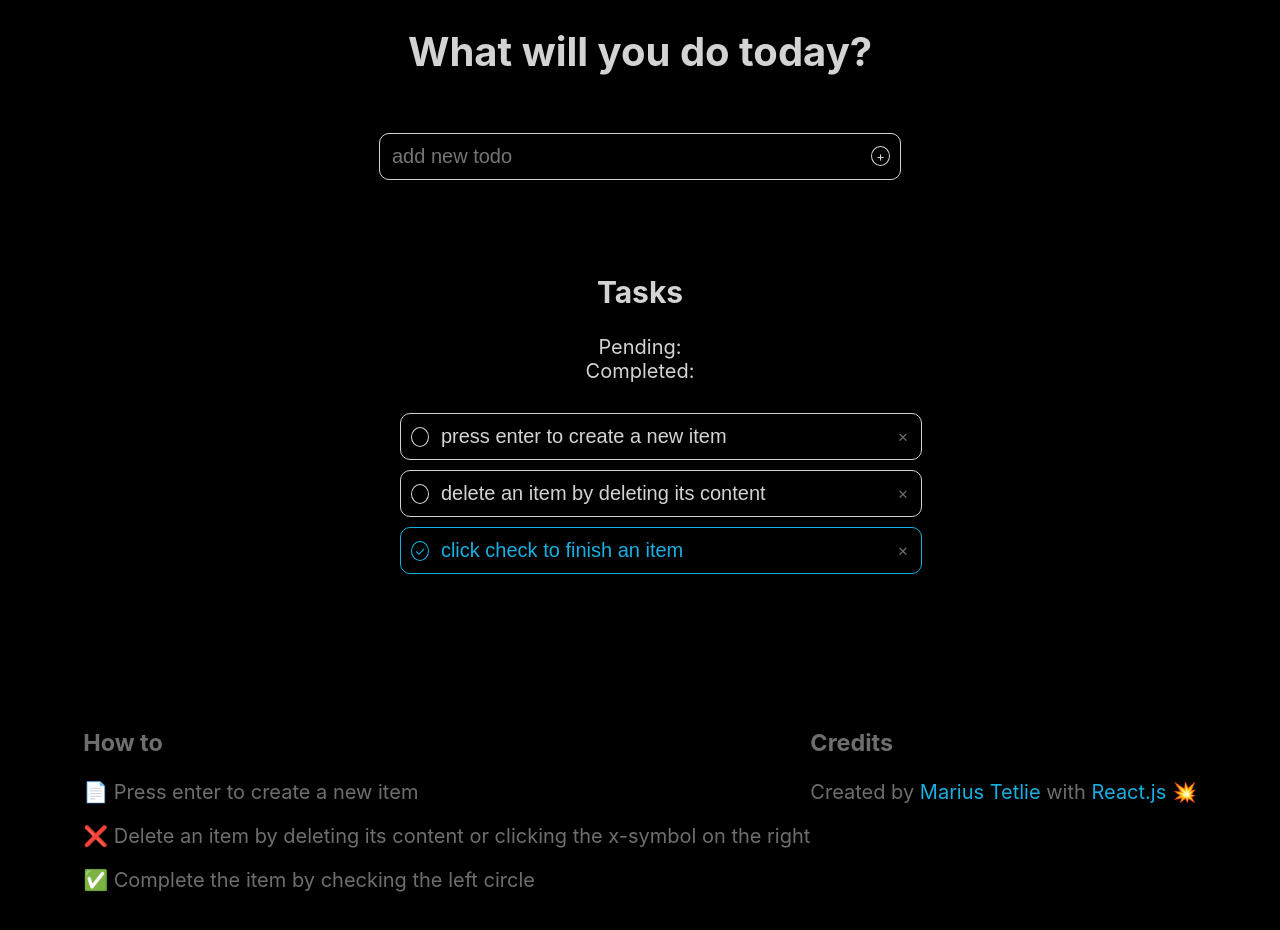
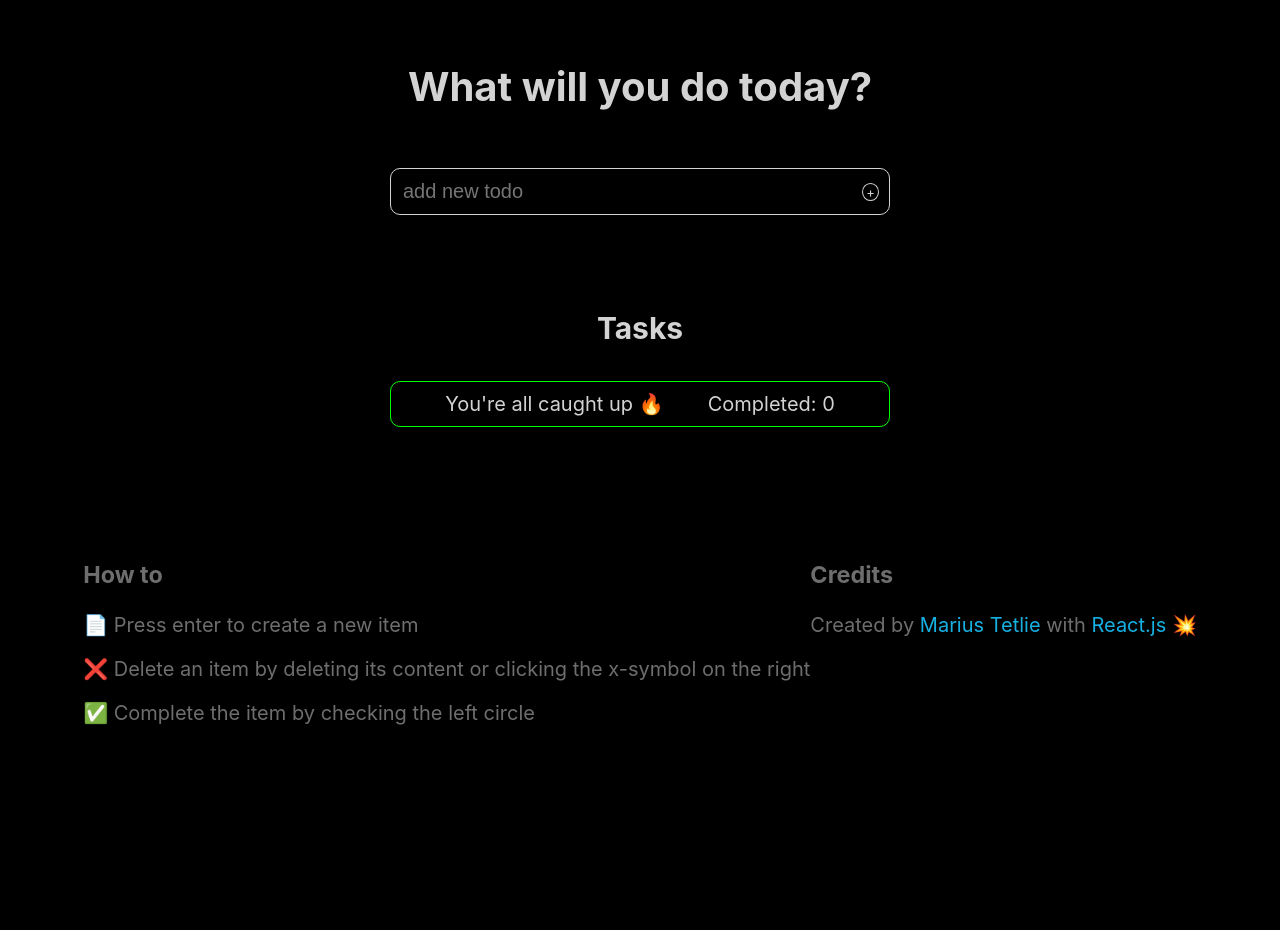
Before and after one commit to tetlie/to-do-app, a React (Create React App) app: page / in a window 1280 px wide. After the commit the page ends 800 px from the top, so only its background shows below. Built offline with nearby package versions, Linux system fonts and the light colour scheme.

Commit message:
added status-section

```diff
--- a/src/App.css
+++ b/src/App.css
@@ -20,7 +20,7 @@ body {
   justify-content: center;
 }
 
-.todo-list {
+.todo-section {
   display: flex;
   flex-direction: column;
   align-items: center;
--- a/src/App.js
+++ b/src/App.js
@@ -9,19 +9,8 @@ import Footer from './components/Footer/Footer'
 
 function App() {
   const [todos, setTodos] = useState([
-    {
-      content: 'press enter to create a new item',
-      isCompleted: false,
-    },
-    {
-      content: 'delete an item by deleting its content',
-      isCompleted: false,
-    },
-    {
-      content: 'click check to finish an item',
-      isCompleted: true,
-    }
-  ]);
+    ]);
+
 
   return (
     <div className="App">
@@ -32,15 +21,15 @@ function App() {
               todos={todos}
               setTodos={setTodos}
           />
-        <form className="todo-list">
+        <form className="todo-section">
           <h2>Tasks</h2>
           <TaskStatus todos={todos}/>
-          <ul>
+          <div className="todo-list">
             <ToDoItem
               todos={todos}
               setTodos={setTodos}
             />
-          </ul>
+          </div>
         </form>
       </div>
       <Footer />
--- a/src/components/Footer/Footer.css
+++ b/src/components/Footer/Footer.css
@@ -1,6 +1,6 @@
 .Footer {
     display: flex;
-    flex-direction: row;
+    flex-wrap: wrap;
     align-items: flex-start;
     justify-content: space-evenly;
     color: rgb(110, 110, 110);
--- a/src/components/TaskStatus/TaskStatus.css
+++ b/src/components/TaskStatus/TaskStatus.css
@@ -1,7 +1,16 @@
 .TaskStatus {
         display: flex;
-        flex-direction: column;
+        flex-wrap: wrap;
         align-items: center;
-        justify-content: center;
-        text-align: center;
+        justify-content: space-evenly;
+        margin: 1rem;
+        padding: 0.5em;
+        border: 1px solid rgb(226, 73, 55);
+        border-radius: 0.5em;
+        width: 100%;
+        max-width: 500px;
 }
+
+.taskStatusCompleted {
+        border: 1px solid lime;
+}
--- a/src/components/TaskStatus/TaskStatus.js
+++ b/src/components/TaskStatus/TaskStatus.js
@@ -3,19 +3,15 @@ import './TaskStatus.css'
 
 const TaskStatus = (props) => {
 
-    const pending = () => props.todos.filter(el => {
-            let completed = el.isCompleted;
-            return completed.lenght;
-    })
+    const pending = props.todos.filter(todo => todo.isCompleted === !true)
+    const completed = props.todos.filter(todo => todo.isCompleted === true)
 
-
-    const completed = () => props.todos.length
-
+    const allCompleted = pending.length === 0;
 
     return (
-            <div className="TaskStatus">
-                <div>Pending: { pending }</div>
-                <div>Completed: { completed }</div>
+            <div className={`TaskStatus ${(allCompleted) && 'taskStatusCompleted'}`}>
+                <div>{(allCompleted) ?  `You're all caught up 🔥` : `Pending: ${pending.length}`}</div>
+                <div>Completed: {completed.length}</div>
             </div>
     )
 }
--- a/src/components/ToDoItem/ToDoItem.css
+++ b/src/components/ToDoItem/ToDoItem.css
@@ -1,16 +1,29 @@
 .todo {
     display: flex;
     align-items: center;
+    justify-content: center;
     margin: 1rem;
     padding: 0.5em;
     border: 1px solid rgb(211, 211, 211);
     border-radius: 0.5em;
     width: 100%;
     max-width: 500px;
+    transition: .2s ease-in-out;
+
+  }
+
+  .todo:hover {
+    transform: scale(1.01);
+    border: 2px solid rgb(211, 211, 211);
   }
 
   .todo-is-completed {
     border: 1px solid rgb(23, 176, 226);
+  }
+
+  .todo-is-completed:hover {
+    transform: scale(1.01);
+    border: 2px solid rgb(23, 176, 226);
   }
 
   .todo-is-completed .checkbox {
@@ -45,11 +58,11 @@
   }
 
   .removeBtn {
-    color: rgb(110, 110, 110);
     margin-left: 10px;
   }
 
   .checkbox:hover {
+    transform: scale(1.1);
     border: 1px solid rgb(23, 176, 226);
   }
 
@@ -58,25 +71,34 @@
   }
 
   .checkbox-checked:hover {
+    transform: scale(1.1);
     border: 1px solid rgb(211, 211, 211)!important;
   }
 
   .removeBtn:hover {
+    transform: scale(1.1);
     border: 1px solid rgb(226, 73, 55);
     color: rgb(226, 73, 55);
   }
   .addBtn:hover {
+    transform: scale(1.1);
     border: 1px solid rgb(43, 164, 37);
     color: rgb(43, 164, 37);
   }
 
-  ul {
+  .todo-list {
     list-style: none;
     padding: 0;
+    margin: 0;
     line-height: 2rem;
-    width: 100%;
-    max-width: 500px;
+    width: 100vw;
+    display: flex;
+    flex-direction: column;
+    align-items: center;
+    justify-content: center;
+
   }
+
 
   input {
     border: none;
--- a/src/components/ToDoItem/ToDoItem.js
+++ b/src/components/ToDoItem/ToDoItem.js
@@ -57,7 +57,7 @@ function ToDoItem(props) {
 
     return (
         props.todos.map((todo, i) => (
-            <li className={`todo ${todo.isCompleted && 'todo-is-completed'}`}> {/*apply class if to do is completed*/}
+            <div className={`todo ${todo.isCompleted && 'todo-is-completed'}`}> {/*apply class if to do is completed*/}
                 <div className={'checkbox'} onClick={() => toggleTodoCompleteAtIndex(i)}>
                     {todo.isCompleted && (<span>✓</span>)} {/*om todo.isCompleted er "true" vises et checkmark*/}
                 </div>
@@ -73,7 +73,7 @@ function ToDoItem(props) {
                     onChange={e => updateTodoAtIndex(e, i)}
                 />
                 <div className={'removeBtn'} onClick={() => removeTodoAtIndex(i)}><span>✕</span></div>
-            </li>
+            </div>
         ))
     )
 }
--- a/src/index.css
+++ b/src/index.css
@@ -1,3 +1,7 @@
+* {
+  box-sizing: border-box;
+}
+
 html {
   font-size: 62.5%;
 }
```
Also changed, not shown: 1 other file (tests, documents, lock files or other folders).
